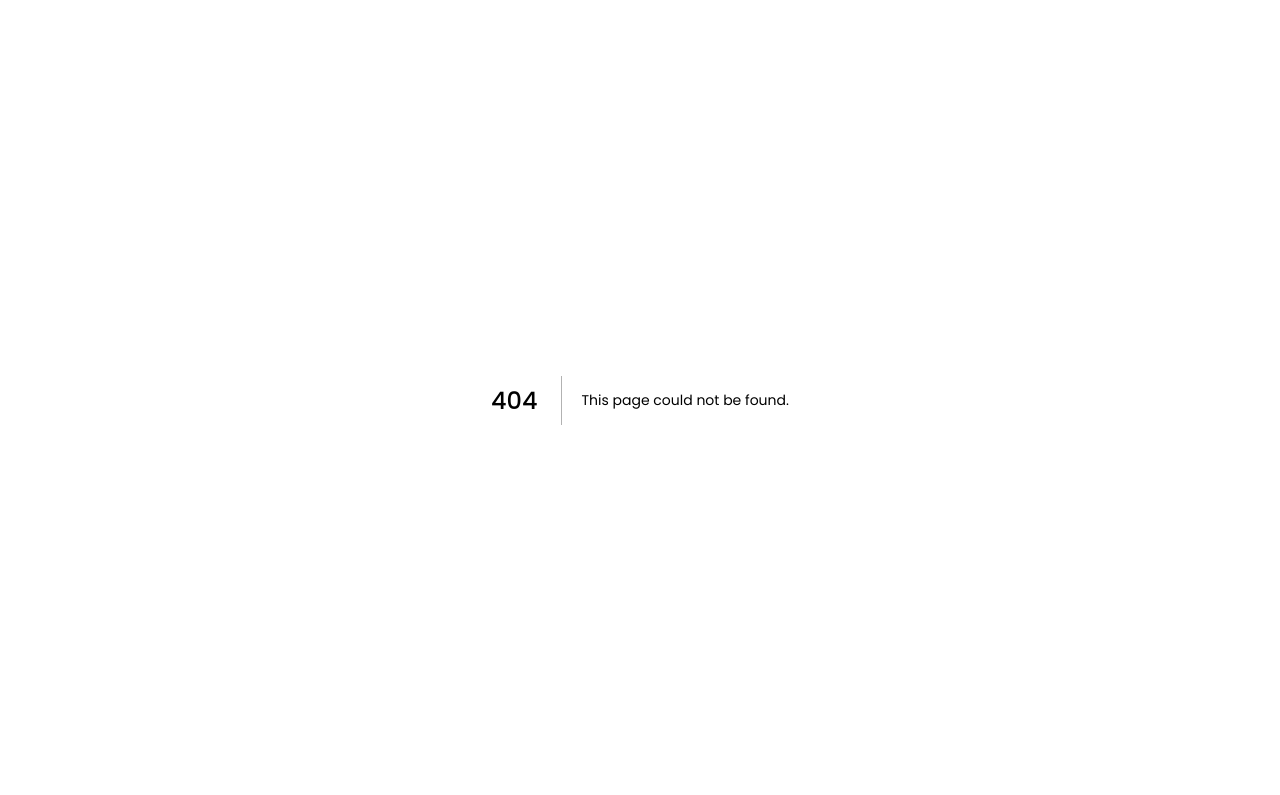
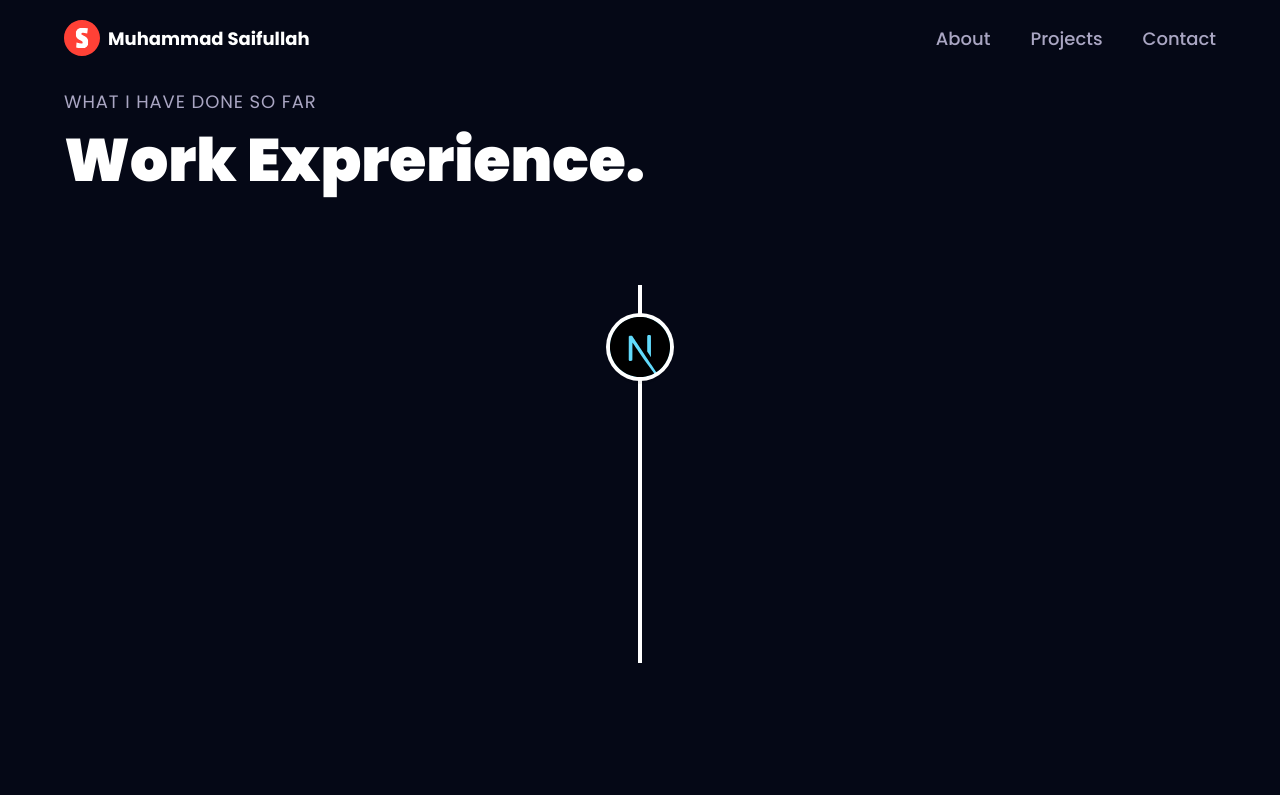
Before and after one commit to Muhammad-Saifullah50/saif-portfolio, a Next.js app: page /about in a window 1280 px wide. Before the commit this address had no page. Shown: the top 795 px of the page. Built offline with nearby package versions, Linux system fonts and the light colour scheme.

Commit message:
made pages

```diff
--- /dev/null
+++ b/src/app/about/page.tsx
@@ -0,0 +1,14 @@
+import { Education, Experience, Tech } from '@/components'
+import React from 'react'
+
+const AboutPage = () => {
+    return (
+        <section>
+            <Experience />
+            <Tech />
+            <Education />
+        </section>
+    )
+}
+
+export default AboutPage
--- /dev/null
+++ b/src/app/contact/page.tsx
@@ -0,0 +1,13 @@
+import { Contact, StarsCanvas } from '@/components'
+import React from 'react'
+
+const ContactPage = () => {
+    return (
+        <section className='relative z-0'>
+            <Contact />
+            <StarsCanvas />
+        </section>
+    )
+}
+
+export default ContactPage
--- a/src/app/layout.tsx
+++ b/src/app/layout.tsx
@@ -1,6 +1,8 @@
+import { Navbar } from '@/components'
 import './globals.css'
 import type { Metadata } from 'next'
 import { Inter } from 'next/font/google'
+import Footer from '@/components/Footer'
 
 const inter = Inter({ subsets: ['latin'] })
 
@@ -17,7 +19,11 @@ export default function RootLayout({
   return (
     <html lang="en" suppressHydrationWarning>
       <body className={inter.className}>
-        {children}
+        <section className="relative bg-primary z-0">
+          <Navbar />
+          {children}
+          <Footer />
+        </section>
       </body>
 
     </html>
--- a/src/app/page.tsx
+++ b/src/app/page.tsx
@@ -3,22 +3,9 @@ import Footer from "@/components/Footer";
 
 export default function Home() {
   return (<>
-    <section className="relative bg-primary z-0">
-      <section className='bg-hero-pattern bg-cover bg-no-repeat bg-center'>
-        <Navbar />
-        <Hero />
-      </section>
-      <About />
-      <Experience />
-      <Tech />
-      <Education />
-      <Projects />
-      {/* <Feedbacks /> */}
-      <section className='relative z-0'>
-        <Contact />
-        <StarsCanvas />
-      </section>
-      <Footer />
+    <section className='bg-hero-pattern bg-cover bg-no-repeat bg-center'>
+      <Hero />
     </section>
+    <About />
   </>)
 }
--- /dev/null
+++ b/src/app/projects/page.tsx
@@ -0,0 +1,13 @@
+import { Projects } from '@/components'
+import React from 'react'
+
+const ProjectsPage = () => {
+    return (
+        <section>
+            <Projects />
+            {/* <Feedbacks />  */}
+        </section>
+    )
+}
+
+export default ProjectsPage
--- a/src/components/Contact.tsx
+++ b/src/components/Contact.tsx
@@ -1,10 +1,11 @@
 'use client'
 import { motion } from 'framer-motion'
 import { useState, useRef, ChangeEvent } from 'react'
-import { EarthCanvas } from '.'
+import { EarthCanvas, ScrollBtn } from '.'
 import { SectionWrapper } from '@/hoc'
 import { slideIn } from '@/utils/motion'
 import emailjs from '@emailjs/browser'
+import Link from 'next/link'
 
 const Contact = () => {
   const [form, setform] = useState({
@@ -55,11 +56,14 @@ const Contact = () => {
       className='xl:mt-12 xl:flex-row flex-col-reverse flex gap-10 overflow-hidden'
     >
       <motion.div
+              id='contact'
+
         variants={slideIn('left', 'between', 0.2, 1)}
         className='flex-[0.75] bg-black-100 p-8 rounded-2xl'
       >
         <p className='sectionSubText'>Get in touch</p>
-        <h3 className='sectionHeadText'>Contact.</h3>
+        <h3
+          className='sectionHeadText'>Contact.</h3>
 
         <form
           //@ts-ignore
@@ -114,7 +118,16 @@ const Contact = () => {
         className='xl:flex-1 xl:h-auto md:h-[550px] h-[350px]'
       >
         <EarthCanvas />
+        <div className='absolute xs:bottom-10 bottom-32 w-full flex justify-center items-center' >
+          <Link
+            href='#contact'>
+            <div className='w-[35px] h-[64px] rounded-3xl border-4 border-secondary flex justify-center items-start p-2'>
 
+              <ScrollBtn />
+            </div>
+          </Link>
+
+        </div>
       </motion.div>
     </div>
   )
--- a/src/components/Loader.tsx
+++ b/src/components/Loader.tsx
@@ -10,7 +10,7 @@ const CanvasLoader = () => {
       display: 'flex',
       justifyContent: 'center',
       alignItems: 'center',
-      flexDirection: 'column'
+      flexDirection: 'column',
 
     }}
 
--- a/src/components/Navbar.tsx
+++ b/src/components/Navbar.tsx
@@ -47,7 +47,7 @@ const Navbar = () => {
               className={`${active === link.title ? 'text-white' : 'text-secondary'} hover:text-white text-[18px] font-medium cursor-pointer`}
               onClick={() => setActive(link.title)}
             >
-              <a href={`#${link.id}`}>{link.title}</a>
+              <a href={`/${link.id}`}>{link.title}</a>
             </li>
           ))}
         </ul>
--- a/src/components/canvas/Ball.tsx
+++ b/src/components/canvas/Ball.tsx
@@ -44,7 +44,7 @@ const BallCanvas = ({ icon }: BallCanvasProps) => {
     <Canvas
       gl={{ preserveDrawingBuffer: true }}
     >
-      <Suspense fallback={<CanvasLoader />}>
+      <Suspense fallback={null}>
         <OrbitControls
           enableZoom={false}
         />
--- a/src/components/canvas/Earth.tsx
+++ b/src/components/canvas/Earth.tsx
@@ -3,7 +3,6 @@ import { Suspense } from 'react'
 import { Canvas } from '@react-three/fiber'
 import { OrbitControls, Preload, useGLTF } from '@react-three/drei'
 import CanvasLoader from '../Loader'
-import { motion } from 'framer-motion'
 
 const Earth = () => {
   const earth = useGLTF('/planet/scene.gltf')
@@ -14,14 +13,14 @@ const Earth = () => {
       position-y={0}
       rotation-y={0}
     />
-    )
+  )
 }
 
 
 const EarthCanvas = () => {
   return (<>
     <Canvas
-     shadows
+      shadows
       frameloop='demand'
       gl={{ preserveDrawingBuffer: true }}
       camera={{
@@ -39,7 +38,6 @@ const EarthCanvas = () => {
           minPolarAngle={Math.PI / 2}
         />
         <Earth />
-
       </Suspense>
     </Canvas>
   </>)
--- a/src/components/canvas/Stars.tsx
+++ b/src/components/canvas/Stars.tsx
@@ -4,6 +4,8 @@ import { Canvas, useFrame } from "@react-three/fiber"
 import { Points, PointMaterial, Preload } from "@react-three/drei"
 //@ts-ignore
 import * as random from 'maath/random/dist/maath-random.esm'
+import Link from "next/link"
+import { ScrollBtn } from ".."
 
 const Stars = (props: any) => {
   const ref = useRef()
@@ -41,6 +43,7 @@ const StarsCanvas = () => {
       >
         <Suspense fallback={null}>
           <Stars />
+
         </Suspense>
 
         <Preload all />
--- a/src/constants/index.ts
+++ b/src/constants/index.ts
@@ -30,10 +30,6 @@ export const navLinks = [
   {
     id: "about",
     title: "About",
-  },
-  {
-    id: "work",
-    title: "Work",
   },
   {
     id: "projects",
```
